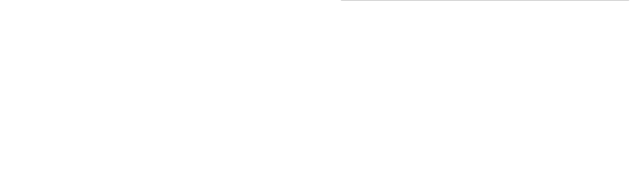
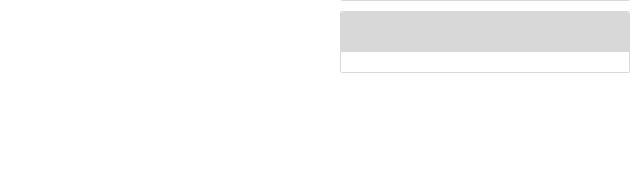
Before and after one commit to JunLeeTerry/omret, a Django app: template omret/1/omret/templates/omretnews/index.html in a window 1280 px wide; the page is wider, and only the part inside the window is pictured. Shown: the part 283-456 px from the top of that part, without its empty margins (640-1280 px from the left). Run offline with Django 3.2, Linux system fonts and the light colour scheme; the template is opened without the code that fills it: most values are stand-ins (such as "Sample title", 1, 10 or a date in 2020); some libraries are stand-ins or nearby versions.

Commit message:
add background & test

```diff
--- a/omret/1/omret/static/css/omretnews/index.css
+++ b/omret/1/omret/static/css/omretnews/index.css
@@ -1,3 +1,10 @@
+/*
+body{
+    background-image:url(/static/img/b_index_1.png);
+    background-repeat: repeat;
+}
+*/
+
 .progress{
     background:#ffffff;
     border-radius:0px;
@@ -46,7 +53,7 @@
     list-style-type:none;
 }
 
-#personalcontainer{
+.board_container{
     border-style:solid;
     border-width:1px;
     border-color:#d8d8d8;
@@ -54,20 +61,29 @@
     margin:10px 5px;
     width:100%;
     padding-bottom:20px;
+    margin-left: 5px;
 }
+/*#personalcontainer{
+    border-style:solid;
+    border-width:1px;
+    border-color:#d8d8d8;
+    border-radius:2px;
+    margin:10px 5px;
+    width:100%;
+    padding-bottom:20px;
+}*/
 
 /*chart part*/
-#chartcontainer{
+/*#chartcontainer{
     padding-left:5px;
-}
+}*/
 
 #chart1{
     height:200px;
     width:200px;
 }
 
-
-#personboard_title{
+.board_title{
     height:40px;
     border-bottom-style:solid;
     border-width:0px;
@@ -76,6 +92,16 @@
     border-top-left-radius:2px;
     background:#d8d8d8;
 }
+
+/*#personboard_title{
+    height:40px;
+    border-bottom-style:solid;
+    border-width:0px;
+    border-color:#d8d8d8;
+    border-top-right-radius:2px;
+    border-top-left-radius:2px;
+    background:#d8d8d8;
+}*/
 
 #personboard_title p{
     text-align:center;
@@ -180,3 +206,5 @@
 #newsubtime{
     padding-left:60px;
 }
+
+/* notification part */
--- a/omret/1/omret/templates/omretnews/index.html
+++ b/omret/1/omret/templates/omretnews/index.html
@@ -75,13 +75,13 @@
             </div>
         </div>
         <div id="personalpart" class="col-md-3 col-xs-3">
-            <div id="personalcontainer">
-                <div id="personboard_title">
+            <div id="personalcontainer" class="board_container">
+                <div id="personboard_title" class="board_title">
                     <p><strong>个人动态</strong>
                         <small>Personal Dynamics</small>
                     </p>
                 </div>
-                <div id="personchartcontainer">
+                <div id="personchartcontainer" >
                     <div id="articalinfo" class="row">
 
                         <div id="art_daynum" class="numbox col-md-4 col-xs-4">
@@ -132,6 +132,12 @@
                     </div>
                 </div>
             </div>
+            <div id="noticontainer" class="board_container">
+                <div id="notiboard_title" class="board_title">
+
+                </div>
+                <div id="border"
+            </div>
         </div>
     </div>
 {% endblock %}
```
Also changed, not shown: omret/1/omret/static/img/b_index_1.png (added).
